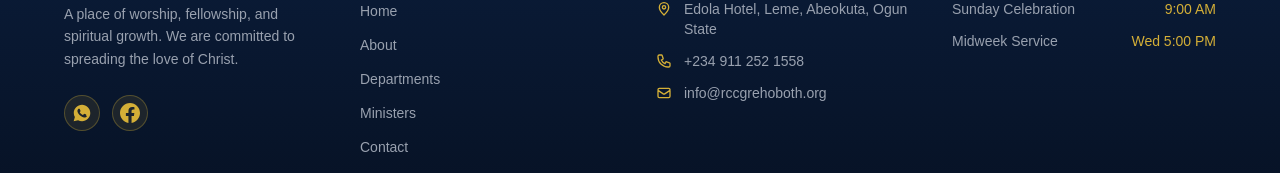
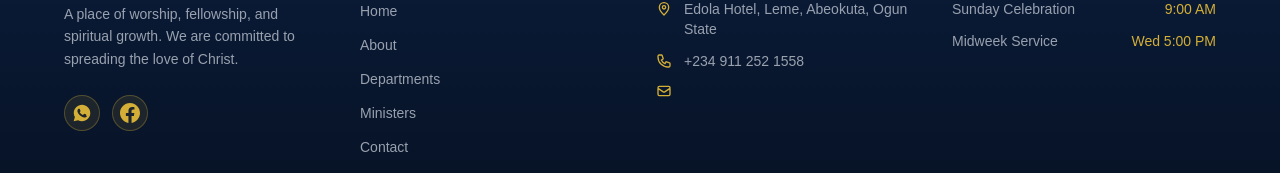
Before and after one commit to CodeWithHife/RCCG-Rehobooth-Chapel-Church-Website, a Next.js app: page / in a window 1280 px wide. Shown: the part 4902-5075 px from the top of the page. Built offline with nearby package versions, Linux system fonts and the light colour scheme.

Commit message:
ne changes

```diff
--- a/src/app/components/Footer.tsx
+++ b/src/app/components/Footer.tsx
@@ -114,7 +114,7 @@
                 <svg className="w-4 h-4 text-[#D4AF37]" viewBox="0 0 24 24" fill="none" stroke="currentColor" strokeWidth="2">
                   <path strokeLinecap="round" strokeLinejoin="round" d="M3 8l7.89 5.26a2 2 0 0 0 2.22 0L21 8M5 19h14a2 2 0 0 0 2-2V7a2 2 0 0 0-2-2H5a2 2 0 0 0-2 2v10a2 2 0 0 0 2 2z" />
                 </svg>
-                <span>info@rccgrehoboth.org</span>
+
               </li>
             </ul>
           </div>
--- a/src/app/layout.tsx
+++ b/src/app/layout.tsx
@@ -1,3 +1,4 @@
+// src/app/layout.tsx
 import type { Metadata } from "next";
 import { Geist, Geist_Mono } from "next/font/google";
 import "./globals.css";
@@ -31,7 +32,7 @@
   return (
     <html
       lang="en"
-      className={`${geistSans.variable} ${geistMono.variable} h-full antialiased`}
+      className={`${geistSans.variable} ${geistMono.variable} h-full antialiased scroll-smooth`}
     >
       <body className="min-h-full flex flex-col">
         <Navbar />
```
